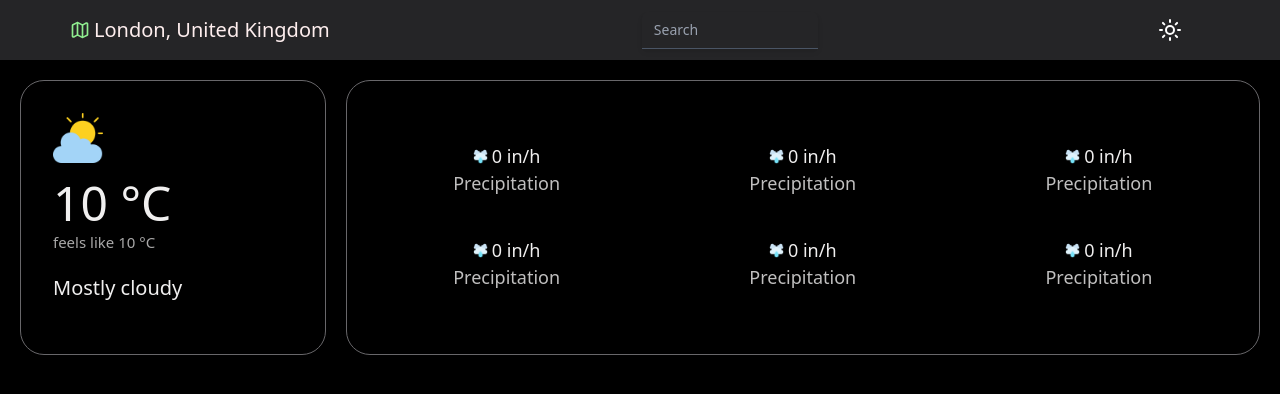
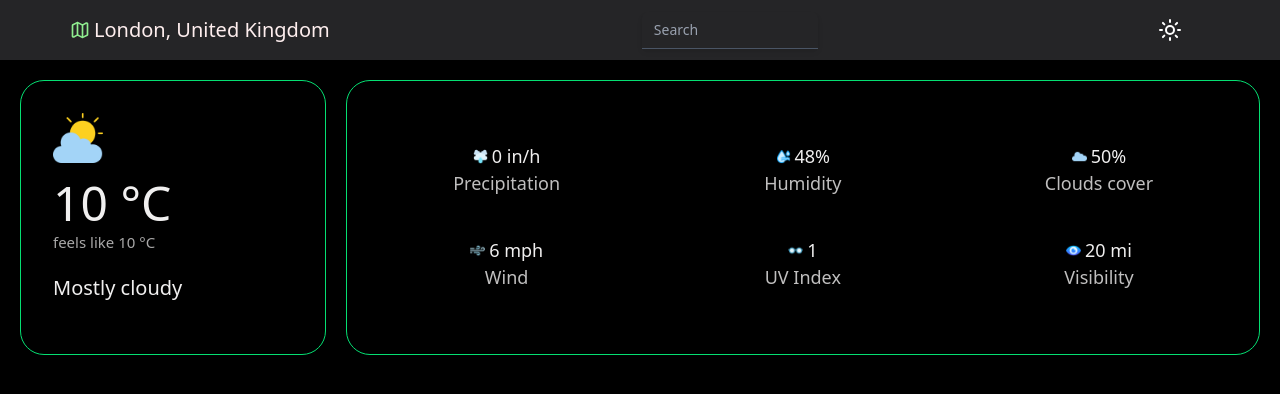
Before and after one commit to RevenBro/weather-app, a React (Vite) app: page / in a window 1280 px wide. Shown: the top 394 px of the page. Built offline with nearby package versions, Linux system fonts and the light colour scheme.

Commit message:
Section contents updated

```diff
--- a/src/components/Main/Main.jsx
+++ b/src/components/Main/Main.jsx
@@ -1,6 +1,12 @@
 import React from 'react';
+import WeatherInfo from '../WeatherInfo/WeatherInfo';
 import CloudlySun from "../../assets/Images/cloudly-sun.png";
 import Precipitation from "../../assets/Images/precipitation.png";
+import Humidity from "../../assets/Images/humidity.png";
+import Cloud from "../../assets/Images/cloud.png";
+import Wind from "../../assets/Images/wind.png";
+import UVIndex from "../../assets/Images/glasses.png";
+import Visibility from "../../assets/Images/view.png";
 
 const Main = () => {
   return (
@@ -8,7 +14,7 @@ const Main = () => {
       {/* Block 1 */}
       <div className='flex flex-col sm:flex-col md:flex-row w-full justify-between gap-5'>
         {/* Left block */}
-        <div className='bg-transparent border-[#68676A] rounded-3xl border-[1.5px] p-8 w-full md:w-1/4'>
+        <div className='bg-transparent border-green-400 rounded-3xl border-[1.5px] p-8 w-full md:w-1/4'>
           <img className='mb-4' src={CloudlySun} alt="Cloudly" width={50} height={50} />
           <h2 className='text-[#F0EFEF] text-5xl font-medium mb-1'>10 °C</h2>
           <p className='text-[#F0EFEF] opacity-70 font-light text-[15px]'>feels like 10 °C</p>
@@ -18,17 +24,14 @@ const Main = () => {
         </div>
 
         {/* Right block */}
-        <div className='w-full md:w-3/4 flex flex-col p-8 justify-center items-stretch gap-10 bg-transparent border-[#68676A] rounded-3xl border-[1.5px]'>
+        <div className='w-full md:w-3/4 flex flex-col p-8 justify-center items-stretch gap-10 bg-transparent border-green-400 rounded-3xl border-[1.5px]'>
           <div className='grid grid-cols-2 md:grid-cols-3 gap-10'>
-            {[...Array(6)].map((_, index) => (
-              <div key={index} className='flex flex-col items-center'>
-                <div className='flex items-center justify-center gap-1'>
-                  <img src={Precipitation} alt="Precipitation" width={15} height={15} />
-                  <span className='text-[#F0EFEF] text-[12px] sm:text-[18px]'>0 in/h</span>
-                </div>
-                <p className='text-[#F0EFEF] text-[12px] sm:text-[18px] opacity-80'>Precipitation</p>
-              </div>
-            ))}
+            <WeatherInfo img={Precipitation} info={"0 in/h"} body={"Precipitation"}/>
+            <WeatherInfo img={Humidity} info={"48%"} body={"Humidity"}/>
+            <WeatherInfo img={Cloud} info={"50%"} body={"Clouds cover"}/>
+            <WeatherInfo img={Wind} info={"6 mph"} body={"Wind"}/>
+            <WeatherInfo img={UVIndex} info={"1"} body={"UV Index"}/>
+            <WeatherInfo img={Visibility} info={"20 mi"} body={"Visibility"}/>
           </div>
         </div>
       </div>
--- /dev/null
+++ b/src/components/WeatherInfo/WeatherInfo.jsx
@@ -0,0 +1,15 @@
+import React from 'react'
+
+const WeatherInfo = ({img, info, body}) => {
+  return (
+      <div className='flex flex-col items-center'>
+        <div className='flex items-center justify-center gap-1'>
+          <img src={img} alt="Precipitation" width={15} height={15} />
+            <span className='text-[#F0EFEF] text-[12px] sm:text-[18px]'>{info}</span>
+        </div>
+          <p className='text-[#F0EFEF] text-[12px] sm:text-[18px] opacity-80'>{body}</p>
+      </div>
+  )
+}
+
+export default WeatherInfo
```
